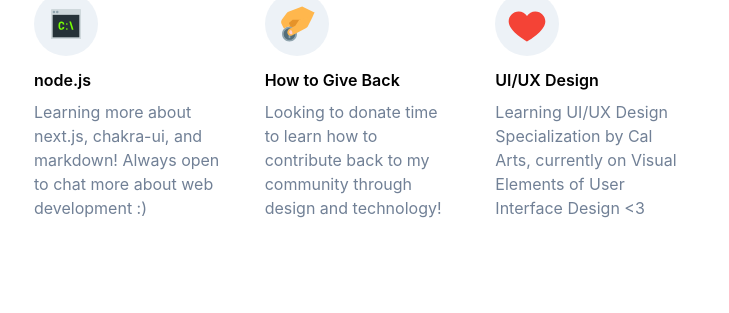
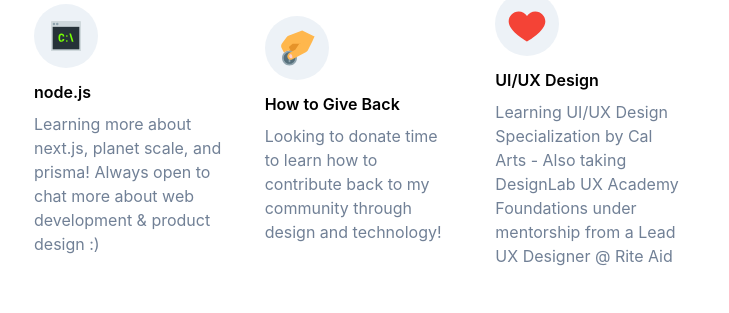
Before and after one commit to vector-y/mdx-portfolio, a Next.js app: page / in a window 1280 px wide. Shown: the part 762-1075 px from the top of the page, without its empty margins (280-1009 px from the left). Built offline with nearby package versions, Linux system fonts and the light colour scheme.

Commit message:
text updates to homepage

```diff
--- a/components/Grid.tsx
+++ b/components/Grid.tsx
@@ -45,7 +45,7 @@ export default function SimpleThreeColumns() {
           icon={<Icon as={FcCommandLine} w={10} h={10} />}
           title={'node.js'}
           text={
-            'Learning more about next.js, chakra-ui, and markdown! Always open to chat more about web development :)'
+            'Learning more about next.js, planet scale, and prisma! Always open to chat more about web development & product design :)'
           }
         />
         <Feature
@@ -59,7 +59,7 @@ export default function SimpleThreeColumns() {
           icon={<Icon as={FcLike} w={10} h={10} />}
           title={'UI/UX Design'}
           text={
-            'Learning UI/UX Design Specialization by Cal Arts, currently on Visual Elements of User Interface Design <3'
+            'Learning UI/UX Design Specialization by Cal Arts - Also taking DesignLab UX Academy Foundations under mentorship from a Lead UX Designer @ Rite Aid'
           }
         />
       </SimpleGrid>
```
